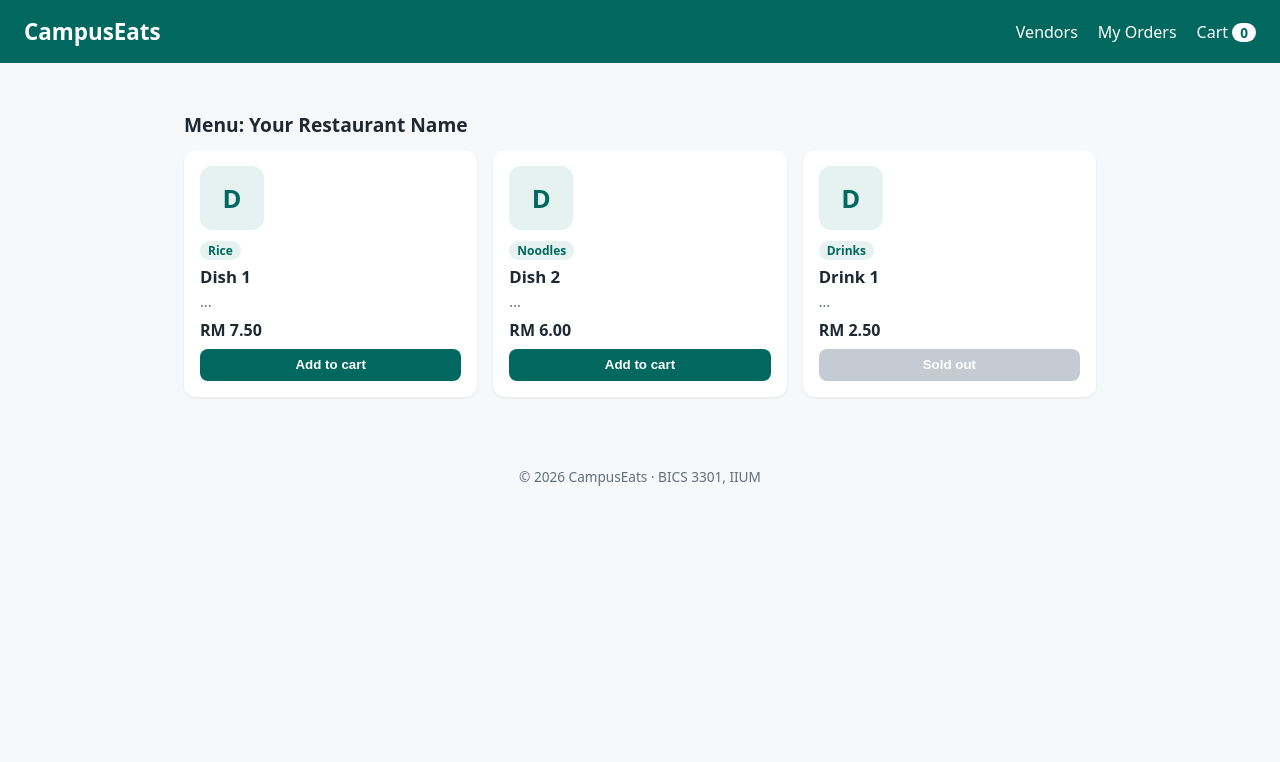
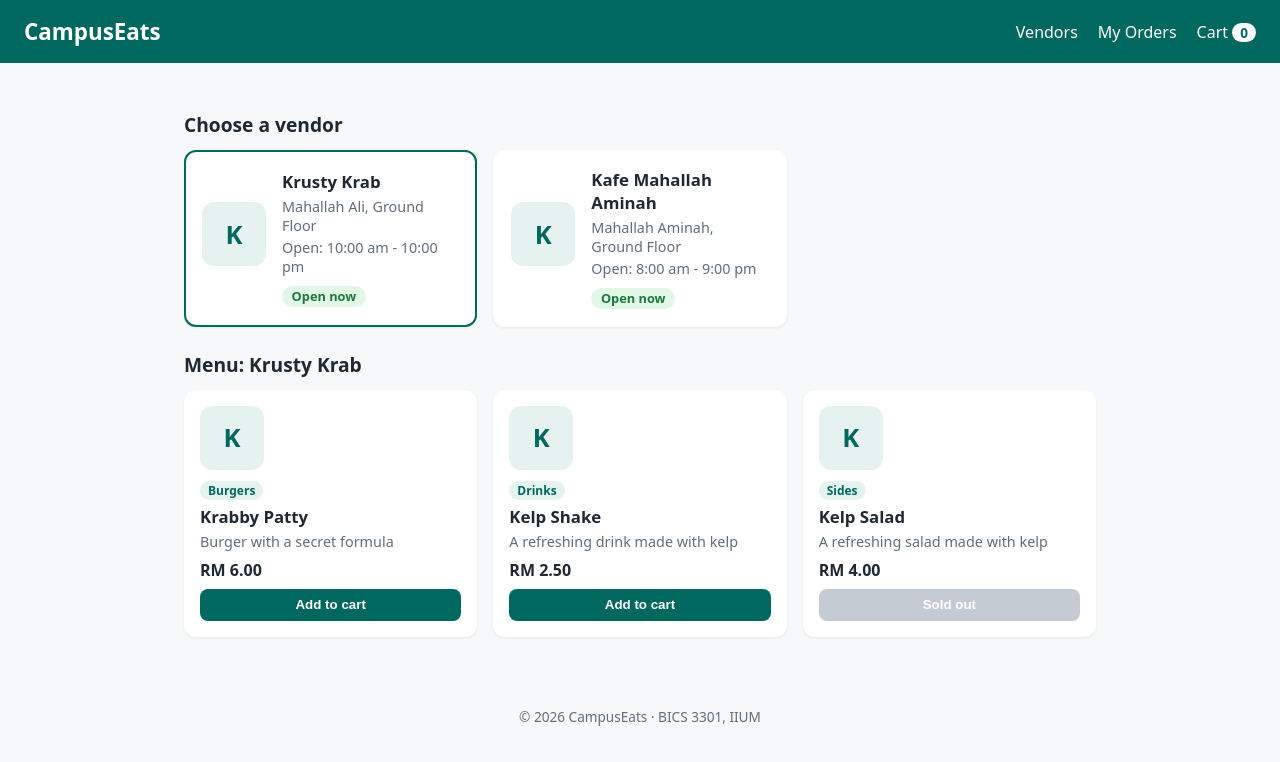
Before and after one commit to A-Akim/campuseats-2415349, a React (Vite) app: page / in a window 1280 px wide. Shown: the top 762 px of the page. Built offline with nearby package versions, Linux system fonts and the light colour scheme.

Commit message:
Switch vendors with state

```diff
--- a/src/App.jsx
+++ b/src/App.jsx
@@ -1,13 +1,29 @@
+import { useState } from 'react'
 import vendors from './data/vendors.js'
 import Header from './components/Header.jsx'
+import VendorCard from './components/VendorCard.jsx'
 import MenuList from './components/MenuList.jsx'
 import Footer from './components/Footer.jsx'
 function App() {
- const selectedVendor = vendors[0]
+ const [selectedVendorId, setSelectedVendorId] = useState(vendors[0].id)
+ const selectedVendor = vendors.find((v) => v.id === selectedVendorId)
  return (
  <>
  <Header />
  <main className="container">
+ <section>
+ <h2 className="section-title">Choose a vendor</h2>
+ <div className="vendor-grid">
+ {vendors.map((vendor) => (
+ <VendorCard
+ key={vendor.id}
+ vendor={vendor}
+ isSelected={vendor.id === selectedVendorId}
+ onSelect={setSelectedVendorId}
+ />
+ ))}
+ </div>
+ </section>
  <section>
  <h2 className="section-title">Menu: {selectedVendor.name}</h2>
  <MenuList items={selectedVendor.menu} />
--- a/src/components/VendorCard.jsx
+++ b/src/components/VendorCard.jsx
@@ -1,24 +1,20 @@
-function VendorCard() {
- const vendor = {
- name: 'Kafe Mahallah Ali',
- location: 'Mahallah Ali, Block C',
- openHours: '7:00 am - 10:00 pm',
- isOpen: true,
- }
+function VendorCard({ vendor, isSelected, onSelect }) {
  return (
- <article className="card vendor-card">
- <div className="thumb" aria-hidden="true">
- {vendor.name.charAt(0)}
- </div>
+ <button
+ type="button"
+ className={isSelected ? 'card vendor-card selected' : 'card vendor-card'}
+ onClick={() => onSelect(vendor.id)}
+ >
+ <div className="thumb" aria-hidden="true">{vendor.name.charAt(0)}</div>
  <div>
- <h2>{vendor.name}</h2>
+ <h3>{vendor.name}</h3>
  <p className="muted">{vendor.location}</p>
  <p className="muted">Open: {vendor.openHours}</p>
  <span className={vendor.isOpen ? 'status open' : 'status closed'}>
  {vendor.isOpen ? 'Open now' : 'Closed'}
  </span>
  </div>
- </article>
+ </button>
  )
 }
 export default VendorCard
--- a/src/data/vendors.js
+++ b/src/data/vendors.js
@@ -1,17 +1,17 @@
 const vendors = [
  {
- id: 'my-restaurant',
- name: 'Your Restaurant Name',
- location: 'Mahallah ..., Block ...',
- openHours: '7:00 am - 10:00 pm',
+ id: 'krusty-krab',
+ name: 'Krusty Krab',
+ location: 'Mahallah Ali, Ground Floor',
+ openHours: '10:00 am - 10:00 pm',
  isOpen: true,
  menu: [
- { id: 'my-1', name: 'Dish 1', description: '...', price: 7.5, category: 'Rice',
+ { id: 'krusty-1', name: 'Krabby Patty', description: 'Burger with a secret formula', price: 6, category: 'Burgers',
 available: true },
- { id: 'my-2', name: 'Dish 2', description: '...', price: 6, category:
-'Noodles', available: true },
- { id: 'my-3', name: 'Drink 1', description: '...', price: 2.5, category:
-'Drinks', available: false },
+ { id: 'krusty-2', name: 'Kelp Shake', description: 'A refreshing drink made with kelp', price: 2.5, category:
+'Drinks', available: true },
+ { id: 'krusty-3', name: 'Kelp Salad', description: 'A refreshing salad made with kelp', price: 4, category:
+'Sides', available: false },
  ],
  },
  {
```
